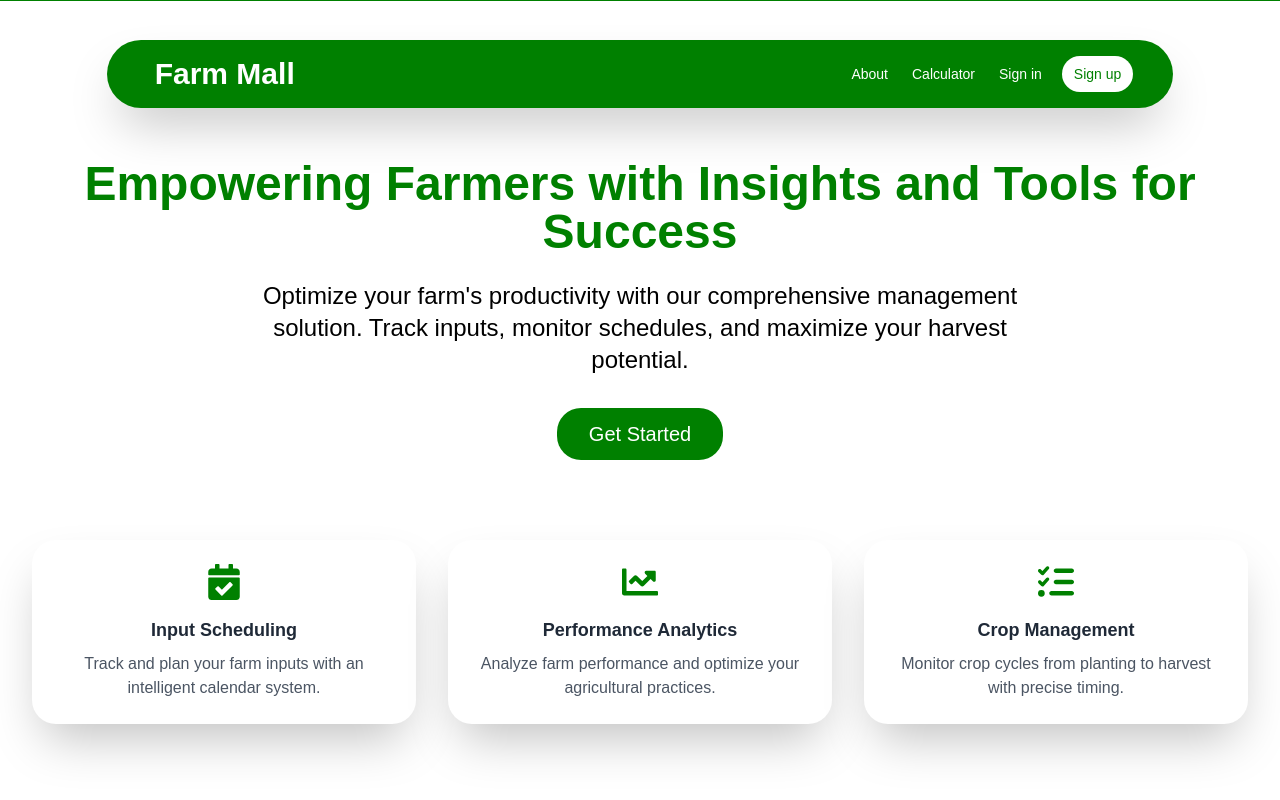
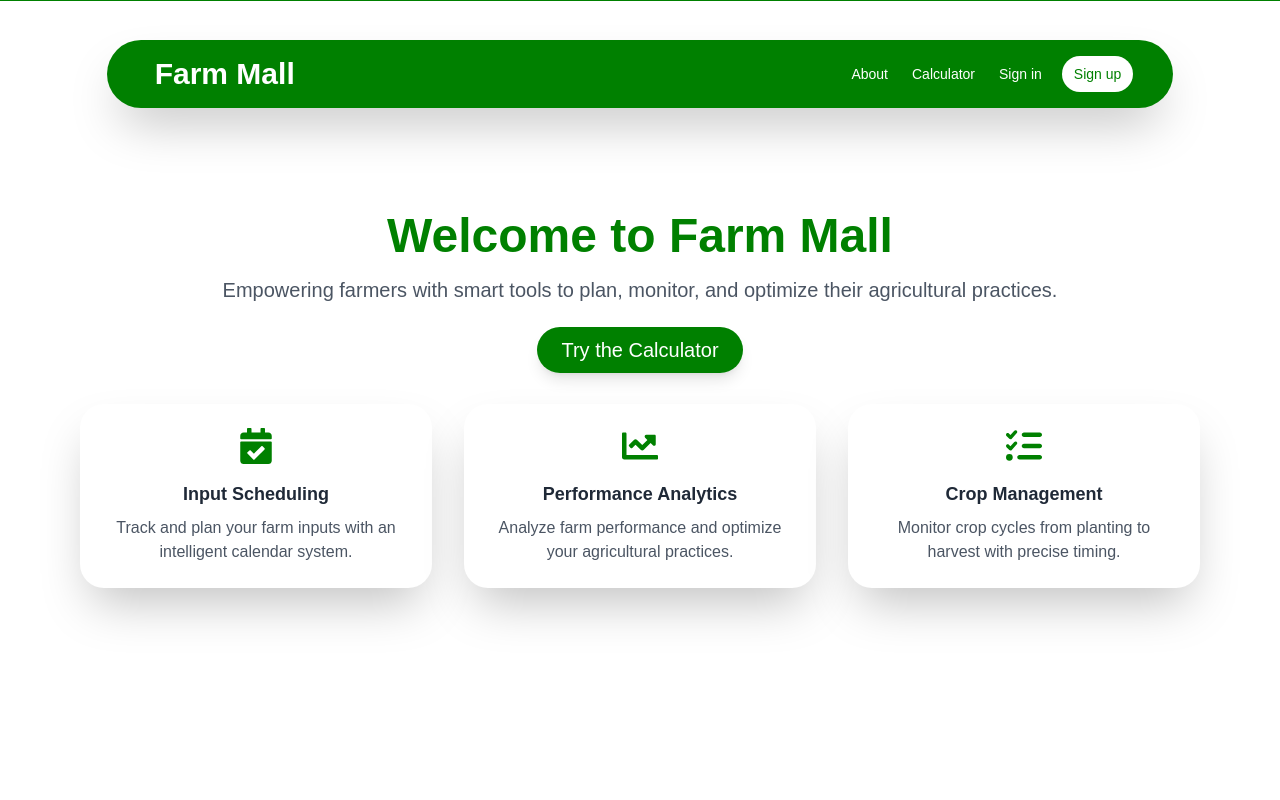
Before and after one commit to Griffin-Ndede/farm_mall, a React (Vite) app: page / in a window 1280 px wide. Shown: the top 800 px of the page. Built offline with nearby package versions, Linux system fonts and the light colour scheme.

Commit message:
changes the first section of the home page

```diff
--- a/src/components/Home.jsx
+++ b/src/components/Home.jsx
@@ -29,55 +29,54 @@ function Home() {
   return (
     <>
       <Navbar />
-<section id="home" className="min-h-screen bg-gradient-to-b from-green-50 to-green-100 mt-20">
-  <div className="max-w-7xl mx-auto px-4 sm:px-6 lg:px-8 pt-20 pb-16">
-    <div className="text-center">
-      <h1 className="text-3xl font-bold sm:text-4xl lg:text-5xl mb-6 text-custom-green">
-        Empowering Farmers with Insights and Tools for Success
-      </h1>
-      <p className="text-lg sm:text-xl lg:text-2xl font-light max-w-3xl mx-auto mb-8">
-        Optimize your farm&apos;s productivity with our comprehensive management solution.
-        Track inputs, monitor schedules, and maximize your harvest potential.
-      </p>
+      <section id="home" className="h-screen flex flex-col justify-center items-center">
+  <div className="container mx-auto px-4 text-center">
+    <h1 className="text-3xl sm:text-4xl md:text-5xl font-extrabold text-custom-green leading-tight">
+      Welcome to Farm Mall
+    </h1>
+    <p className="text-base sm:text-lg md:text-xl text-gray-600 mt-4">
+      Empowering farmers with smart tools to plan, monitor, and optimize their agricultural practices.
+    </p>
+    <div className="mt-8">
       <a
-        href="/login"
-        className="inline-block bg-custom-green text-white px-8 py-3 rounded-3xl text-lg sm:text-xl hover:bg-green-700 transition duration-300"
+        href="#calculator"
+        className="px-6 py-3 bg-custom-green text-white text-lg sm:text-xl font-medium rounded-full shadow-lg hover:bg-green-700 transition-all"
       >
-        Get Started
+        Try the Calculator
       </a>
     </div>
-
-    {/* Feature Cards Section */}
-    <div className="mt-20 grid grid-cols-1 sm:grid-cols-2 lg:grid-cols-3 gap-8">
-      {/* Card 1 */}
-      <div className="flex flex-col items-center p-6 shadow-2xl rounded-3xl bg-white">
-        <FaCalendarCheck className="text-4xl text-custom-green mb-4" />
-        <h3 className="text-lg font-semibold text-gray-800 mb-2">Input Scheduling</h3>
-        <p className="text-gray-600 text-center">
-          Track and plan your farm inputs with an intelligent calendar system.
-        </p>
+  </div>
+  {/* Feature Cards */}
+  <div className="mt-10 w-full max-w-6xl grid grid-cols-1 sm:grid-cols-2 lg:grid-cols-3 gap-8 px-4">
+    {[
+      {
+        icon: <FaCalendarCheck className="text-4xl text-custom-green mb-4" />,
+        title: "Input Scheduling",
+        description: "Track and plan your farm inputs with an intelligent calendar system.",
+      },
+      {
+        icon: <FaChartLine className="text-4xl text-custom-green mb-4" />,
+        title: "Performance Analytics",
+        description: "Analyze farm performance and optimize your agricultural practices.",
+      },
+      {
+        icon: <FaListCheck className="text-4xl text-custom-green mb-4" />,
+        title: "Crop Management",
+        description: "Monitor crop cycles from planting to harvest with precise timing.",
+      },
+    ].map((feature, index) => (
+      <div
+        key={index}
+        className="flex flex-col items-center p-6 shadow-2xl rounded-3xl bg-white h-full"
+      >
+        {feature.icon}
+        <h3 className="text-lg font-semibold text-gray-800 mb-2">{feature.title}</h3>
+        <p className="text-gray-600 text-center">{feature.description}</p>
       </div>
-
-      {/* Card 2 */}
-      <div className="flex flex-col items-center p-6 shadow-2xl rounded-3xl bg-white">
-        <FaChartLine className="text-4xl text-custom-green mb-4" />
-        <h3 className="text-lg font-semibold text-gray-800 mb-2">Performance Analytics</h3>
-        <p className="text-gray-600 text-center">
-          Analyze farm performance and optimize your agricultural practices.
-        </p>
-      </div>
-
-      {/* Card 3 */}
-      <div className="flex flex-col items-center p-6 shadow-2xl rounded-3xl bg-white">
-        <FaListCheck className="text-4xl text-custom-green mb-4" />
-        <h3 className="text-lg font-semibold text-gray-800 mb-2">Crop Management</h3>
-        <p className="text-gray-600 text-center">
-          Monitor crop cycles from planting to harvest with precise timing.
-        </p>
-      </div>
-    </div>
+    ))}
   </div>
 </section>
+
 {/* Calculator Section */}
 <section className="pt-16 h-full md:h-screen">
   <div className="container mx-auto px-4">
@@ -228,9 +227,7 @@ function Home() {
     </div>
   </div>
 </div>
-
 </section>
-
 <Footer />
 
     </>
```
